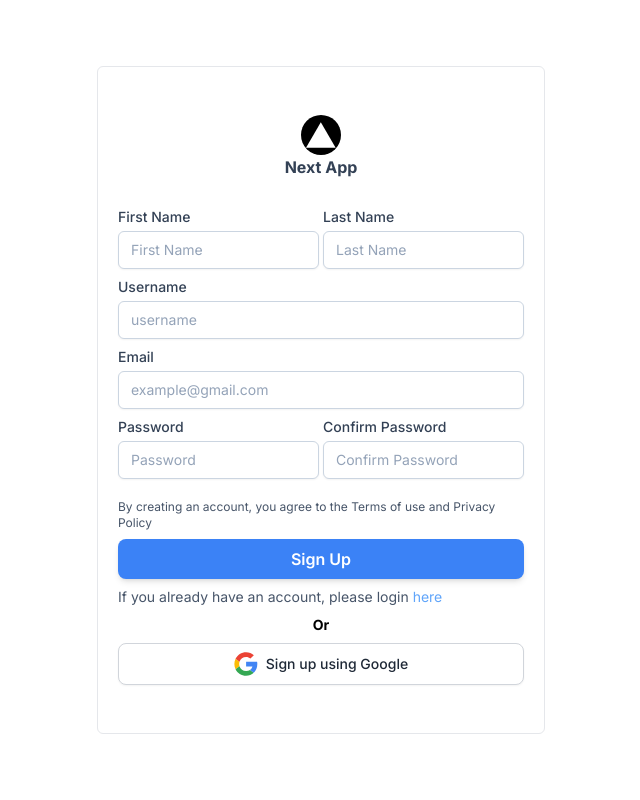
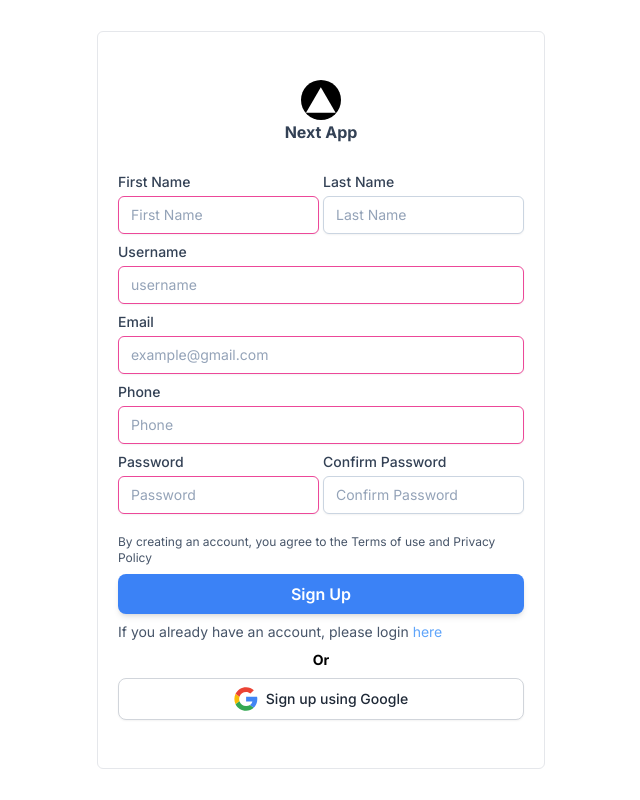
Before and after one commit to lwinmgmg/user-go-ui, a Next.js app: page /signup in a window 1280 px wide. Shown: the whole page, without its empty margins (319-959 px from the left). Built offline with nearby package versions, Linux system fonts and the light colour scheme.

Commit message:
Added fetcher

```diff
--- a/app/login/page.tsx
+++ b/app/login/page.tsx
@@ -4,7 +4,9 @@ import AlertDismiss, { AlertType } from "@/src/components/alerts/dismiss";
 import GoogleLogin from "@/src/components/forms/google-login";
 import Input from "@/src/components/forms/input";
 import FormLogo from "@/src/components/logos/form-logo";
+import userLogin, { SuccessLoginResponse } from "@/src/fetcher/login";
 import Link from "next/link";
+import { useRouter } from "next/navigation";
 import { FormEvent, useRef, useState } from "react";
 
 export default function Signup(){
@@ -14,31 +16,26 @@ export default function Signup(){
     const [alertType, setAlertType] = useState<AlertType>("info");
     const username = useRef<HTMLInputElement | null>(null);
     const password = useRef<HTMLInputElement | null>(null);
+    const router = useRouter()
+
+    const onSuccess = async (data: SuccessLoginResponse)=>{
+        switch (data.token_type){
+            case "Bearer":
+                router.push("/");
+        }
+    }
+
     const onSubmit = async (e: FormEvent<HTMLFormElement>)=>{
         e.preventDefault();
         setIsLoading(true);
         try{
-            const resp = await fetch("/api/user/v1/func/user/login", {
-                method: "POST",
-                body: JSON.stringify({
-                    username: username.current?.value,
-                    password: password.current?.value,
-                })
-            })
-            const respJson = await resp.json();
-            if (resp.status == 200){
-                setMessage("Successfully Login");
+            const [statusCode, resp] = await userLogin(username.current?.value, password.current?.value)
+            if (statusCode != 200){
+                setMessage((resp as DefaultResponse).message);
                 setIsAlert(true);
-                setAlertType("info")
-            }else if (resp.status == 401){
-                setMessage(respJson["message"]);
-                setIsAlert(true);
-                setAlertType("error")
-            }else if (resp.status == 404){
-                setMessage(respJson["message"]);
-                setIsAlert(true);
-                setAlertType("error")
+                setAlertType("error");
             }
+            await onSuccess(resp as SuccessLoginResponse);
         }
         catch(e){
             setMessage("Error on connecting backend");
--- a/app/signup/page.tsx
+++ b/app/signup/page.tsx
@@ -1,35 +1,91 @@
+"use client"
 import FormLogo from "@/src/components/logos/form-logo";
 import Input from "@/src/components/forms/input";
 import Link from "next/link";
 import GoogleSignup from "@/src/components/forms/google-signup";
+import { FormEvent, useRef, useState } from "react";
+import AlertDismiss, { AlertType } from "@/src/components/alerts/dismiss";
 
 export default function Signup(){
+    const [isLoading, setIsLoading] = useState<boolean>(false);
+    const [isAlert, setIsAlert] = useState<boolean>(false);
+    const [message, setMessage] = useState<string>("");
+    const [alertType, setAlertType] = useState<AlertType>("info");
+
+    const firstname = useRef<HTMLInputElement | null>(null);
+    const lastname = useRef<HTMLInputElement | null>(null);
+    const username = useRef<HTMLInputElement | null>(null);
+    const email = useRef<HTMLInputElement | null>(null);
+    const phone = useRef<HTMLInputElement | null>(null);
+    const password = useRef<HTMLInputElement | null>(null);
+    const confirmPassword = useRef<HTMLInputElement | null>(null);
+
+    const onSubmit = async (e: FormEvent<HTMLFormElement>)=>{
+        e.preventDefault();
+        setIsLoading(true);
+        console.log(password.current?.value);
+        if (password.current?.value != confirmPassword.current?.value){
+            setMessage("Password are not same");
+            setAlertType("error");
+            setIsAlert(true);
+            return
+        }
+        try{
+            const formData = new FormData()
+            formData.append("username", username.current?.value || "")
+            formData.append("password", password.current?.value || "")
+            formData.append("email", email.current?.value || "")
+            formData.append("username", username.current?.value || "")
+            formData.append("phone", phone.current?.value || "")
+            formData.append("firstname", firstname.current?.value || "")
+            formData.append("lastname", lastname.current?.value || "")
+            const resp = await fetch("/api/user/v1/func/user/signup", {
+                method: "POST",
+                body: formData
+            })
+            const respJson = await resp.json();
+            if (resp.status == 200){
+                setMessage("Successfully Signup");
+                setIsAlert(true);
+                setAlertType("info")
+            }else{
+                setMessage(respJson["message"] || "Internal Server Error");
+                setIsAlert(true);
+                setAlertType("error")
+            }
+        }finally{
+            setIsLoading(false);
+        }
+    }
     return (
         <main className="flex flex-row justify-center items-center h-full">
-            <form className="container border rounded-md w-full max-w-md flex flex-col p-5 space-y-2">
+            <form className="container border rounded-md w-full max-w-md flex flex-col p-5 space-y-2" onSubmit={onSubmit}>
                 <div className="h-5"></div>
                 <FormLogo/>
                 <div className="h-3"></div>
                 <div className="flex flex-row justify-evenly space-x-1">
                     <div>
-                        <Input placeHolder="First Name" label="First Name" />
+                        <Input innerRef={firstname} placeHolder="First Name" label="First Name" required/>
                     </div>
                     <div>
-                        <Input placeHolder="Last Name" label="Last Name" />
+                        <Input innerRef={lastname} placeHolder="Last Name" label="Last Name" />
                     </div>
                 </div>
                 <div>
-                    <Input label="Username" placeHolder="username" />
+                    <Input innerRef={username} label="Username" placeHolder="username" required/>
                 </div>
                 <div>
-                    <Input label="Email" type="email" placeHolder="example@gmail.com" />
+                    <Input innerRef={email} label="Email" type="email" placeHolder="example@gmail.com" required/>
+                </div>
+                <div>
+                    <Input innerRef={phone} label="Phone" type="text" placeHolder="Phone" required/>
                 </div>
                 <div className="flex flex-row justify-evenly space-x-1">
                     <div>
-                        <Input placeHolder="Password" type="password" label="Password" />
+                        <Input innerRef={password} placeHolder="Password" type="password" label="Password" required/>
                     </div>
                     <div>
-                        <Input placeHolder="Confirm Password" type="password" label="Confirm Password" />
+                        <Input innerRef={confirmPassword} placeHolder="Confirm Password" type="password" label="Confirm Password" />
                     </div>
                 </div>
                 <div className="h-1"></div>
@@ -40,6 +96,7 @@ export default function Signup(){
                 <GoogleSignup />
                 <div className="h-5"></div>
             </form>
+            <AlertDismiss show={isAlert} setShow={setIsAlert} type={alertType}>{message}</AlertDismiss>
         </main>
     );
 }
--- /dev/null
+++ b/src/fetcher/login.ts
@@ -0,0 +1,15 @@
+export type SuccessLoginResponse = {
+    token_type: string,
+    access_token: string
+};
+
+export default async function userLogin(username: string | undefined, password: string | undefined) :Promise<[number, SuccessLoginResponse | DefaultResponse]>{
+    const formData = new FormData();
+    formData.append("username", username || "");
+    formData.append("password", password || "");
+    const resp = await fetch("/api/user/v1/func/user/login", {
+        method: "POST",
+        body: formData
+    })
+    return [resp.status, await resp.json() as SuccessLoginResponse]
+}
--- /dev/null
+++ b/types.t.ts
@@ -0,0 +1,5 @@
+type DefaultResponse ={
+    code: number,
+    message: string,
+    data: any
+};
```
